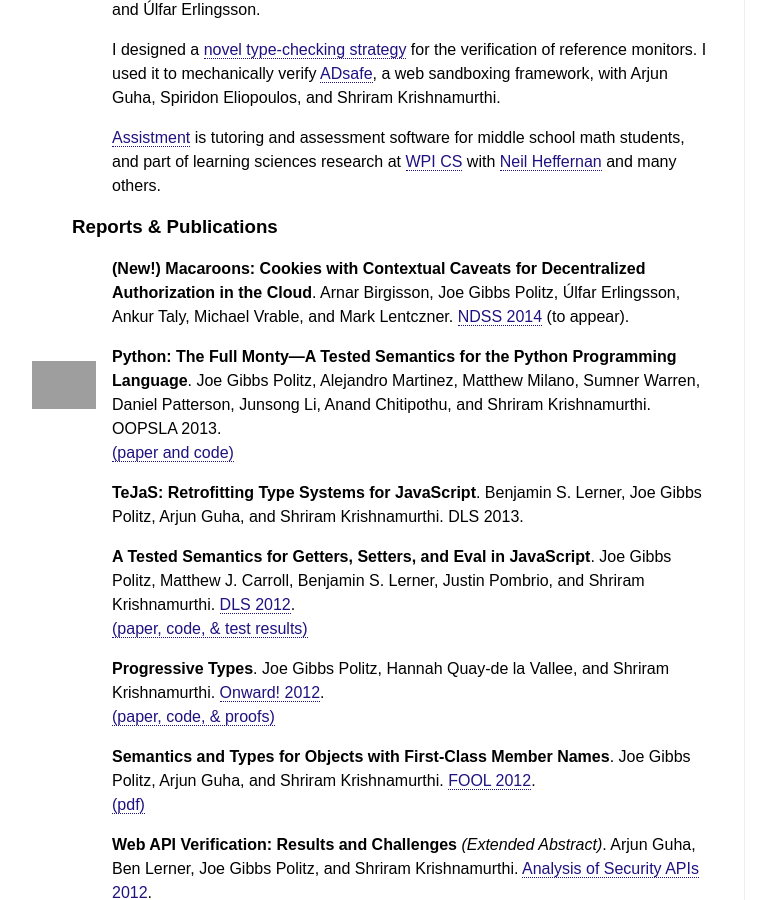
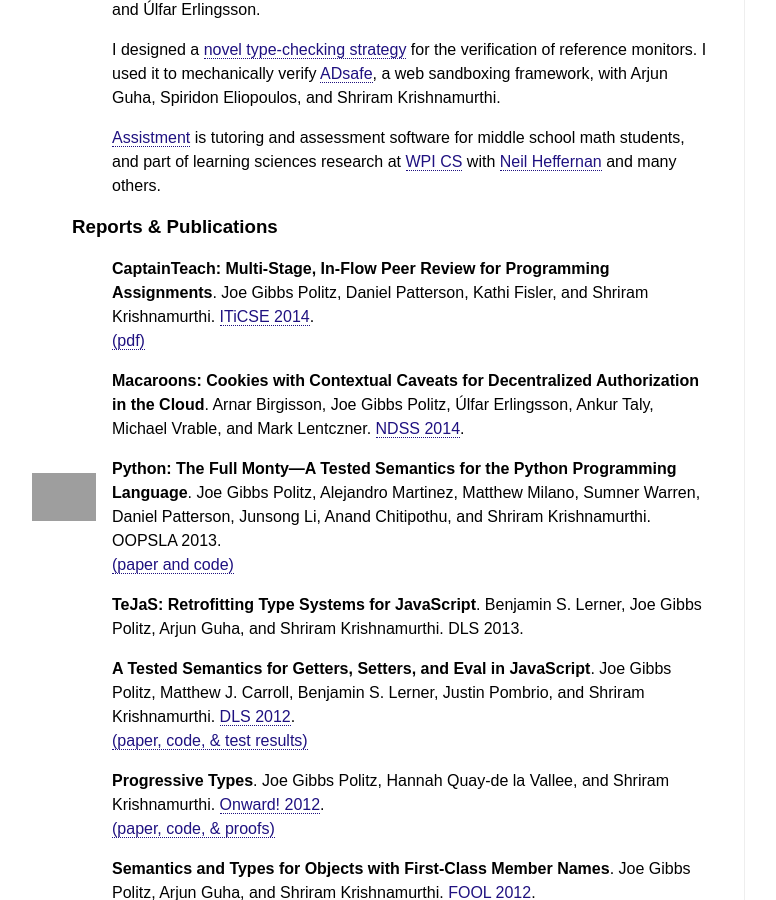
Before and after one commit to jpolitz/jpolitz.github.com, a Jekyll site: the page index.html, which Jekyll copies as it is, in a window 1280 px wide and 900 px high, scrolled down 589 px. Shown: the whole window, without its empty margins (16-792 px from the left). Built offline with Jekyll 4.4.1, drawn with Linux system fonts in a browser that asks for light colours; grey boxes are pictures that could not be loaded.

Commit message:
captain teach

```diff
--- a/index.html
+++ b/index.html
@@ -144,7 +144,9 @@ Arjun Guha, Spiridon Eliopoulos, and Shriram Krishnamurthi.  </li>
   <div style='line-height:1.5em'>
 
     <ul>
-      <li><b>(New!) Macaroons: Cookies with Contextual Caveats for Decentralized Authorization in the Cloud</b>. Arnar Birgisson, Joe Gibbs Politz, Úlfar Erlingsson, Ankur Taly, Michael Vrable, and Mark Lentczner.  <a href="http://www.internetsociety.org/events/ndss-symposium-2014">NDSS 2014</a> (to appear).</li>
+      <li><b>CaptainTeach: Multi-Stage, In-Flow Peer Review for Programming Assignments</b>. Joe Gibbs Politz, Daniel Patterson, Kathi Fisler, and Shriram Krishnamurthi.  <a href="http://iticse2014.it.uu.se/">ITiCSE 2014</a>.<br/>
+            <a href="http://cs.brown.edu/~sk/Publications/Papers/Published/ppkf-ct-multi-stage-in-flow/paper.pdf">(pdf)</a></li>
+      <li><b>Macaroons: Cookies with Contextual Caveats for Decentralized Authorization in the Cloud</b>. Arnar Birgisson, Joe Gibbs Politz, Úlfar Erlingsson, Ankur Taly, Michael Vrable, and Mark Lentczner.  <a href="http://www.internetsociety.org/events/ndss-symposium-2014">NDSS 2014</a>.</li>
       <li><a target="_blank" style="border: none; float: left; margin-top: 1em; margin-left: -5em;" href="http://splashcon.org/2013/cfp/665"><img style="width: 4em;" src="img/aec-badge.png"></img></a><b>Python: The Full Monty―A Tested Semantics for the Python Programming Language</b>.  Joe Gibbs Politz, Alejandro Martinez, Matthew Milano, Sumner Warren, Daniel Patterson, Junsong Li, Anand Chitipothu, and Shriram Krishnamurthi.  OOPSLA 2013.<br/>
  <a href="http://cs.brown.edu/research/plt/dl/lambda-py/">(paper and code)</a>
       </li>
```
